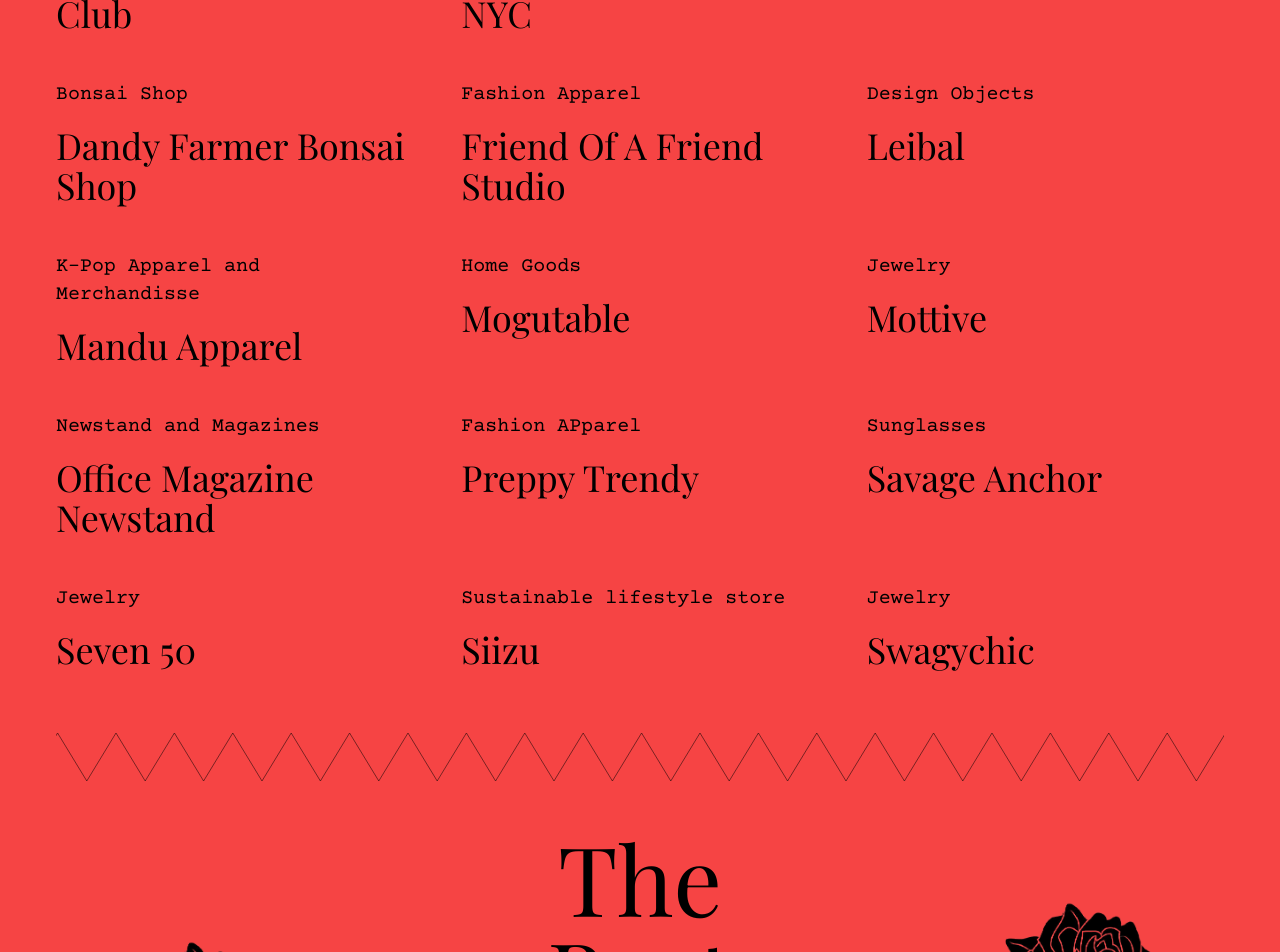
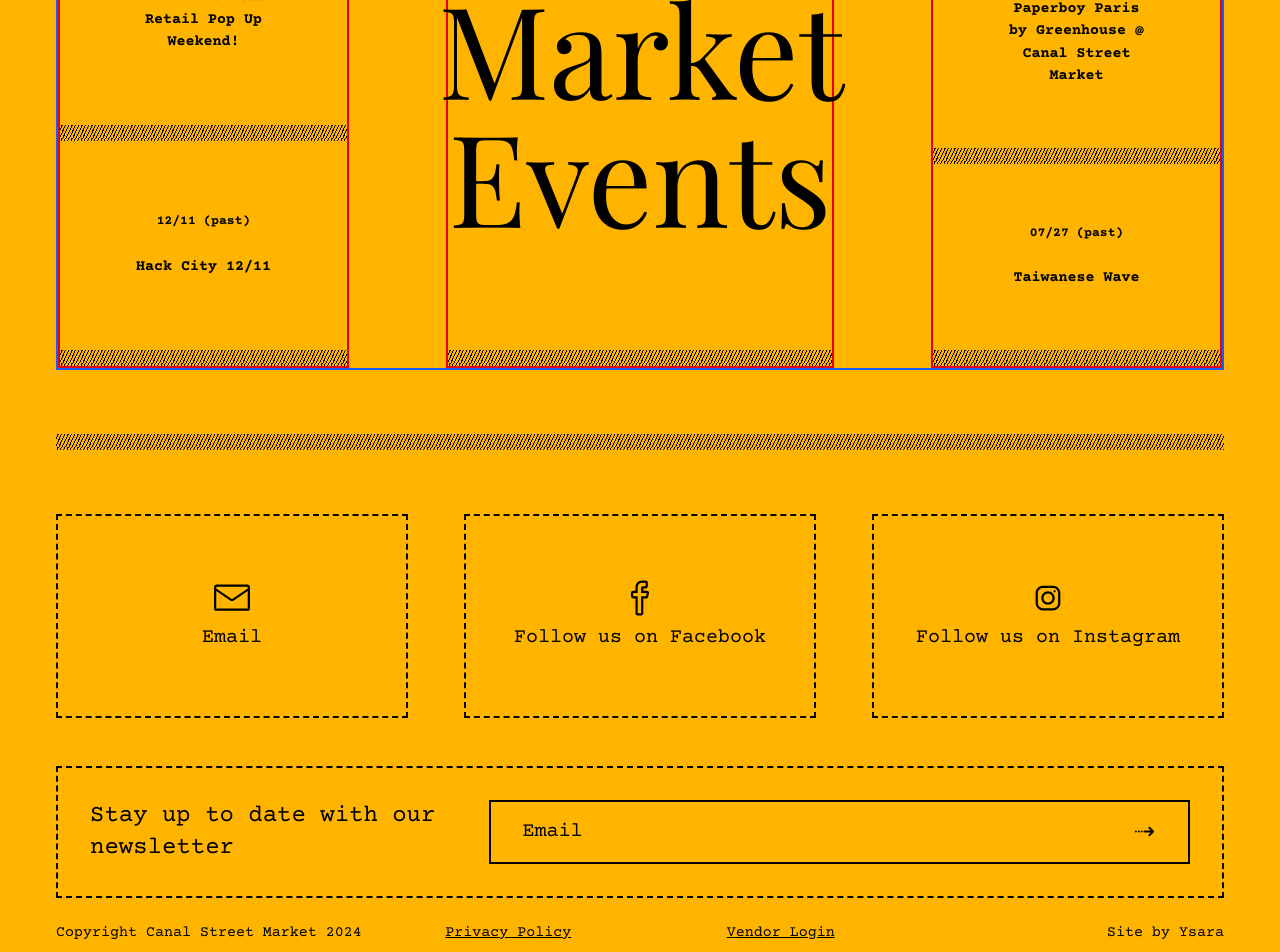
Before and after one commit to Pisethysara-Vong/Canal-Street-Market-website, a React (Vite) app: page / in a window 1280 px wide. Shown: the part 920-1872 px from the top of the page. Built offline with nearby package versions, Linux system fonts and the light colour scheme; a web font is replaced by a local one.

Commit message:
added header and events for community page

```diff
--- a/src/About.tsx
+++ b/src/About.tsx
@@ -1,16 +1,16 @@
-import MarketEvents from './components/marketEvents';
 import  Header  from './components/aboutHeader';
 import Options from './components/options';
 import Footer from './components/footer';
 import ZigzagLine from './components/zigzagLine';
 import HoverComponent from './components/test';
+import AboutEvents from './components/aboutEvents';
 
 function About() {
     return (
         <div className='flex flex-col transition-all duration-500 bg-white px-8 py-8 lg:px-14 lg:py-14'>
             <Header />
             <Options />
-            <MarketEvents />
+            <AboutEvents />
             <Footer />
             <ZigzagLine />
             <HoverComponent />
--- a/src/App.tsx
+++ b/src/App.tsx
@@ -1,11 +1,11 @@
-import RetailMarket from './RetailMarket';
+import Community from './Community';
 
 function App() {
 
   return (
     <div className="overflow-x-hidden antialiased selection:bg-black selection:text-white min-h-screen">
       <div className="box-border h-full w-full m-0 p-0">
-        <RetailMarket />
+        <Community />
       </div>
     </div>
 
--- /dev/null
+++ b/src/Community.tsx
@@ -0,0 +1,22 @@
+import { useEffect } from "react";
+import CommunityHeader from "./components/communityHeader";
+import Footer from "./components/footer";
+import MarketEvents from "./components/marketEvents";
+
+
+
+function Community() {
+    useEffect(() => {
+        document.title = 'Community | Canal Street Market'; // Change the title for About page
+      }, []);
+    return (
+        <div className='flex flex-col w-full bg-[#ffb400] px-8 py-8 lg:px-14 lg:py-14'>
+            <CommunityHeader details="Our mixed-use space hosts ongoing events, podcasts & artists in residence" title="Canal St. Community" />
+            <MarketEvents />
+            <Footer />
+        </div>
+
+    );
+}
+
+export default Community;
--- a/src/RetailMarket.tsx
+++ b/src/RetailMarket.tsx
@@ -1,6 +1,5 @@
 import { useEffect } from "react";
 import FoodHeader from "./components/foodHeader";
-import FoodSelection from "./components/foodSelection";
 import FoodBestSection from "./components/foodBestSection";
 import Footer from "./components/footer";
 import rose from "./assets/2a2acabb846f52811a8a44ae9e1a2f66-removebg-preview.png"
--- /dev/null
+++ b/src/components/aboutEvents.tsx
@@ -0,0 +1,49 @@
+import DashedLine from './dashedLine';
+import map from '../assets/map.png';
+
+
+const AboutEvents = () => {
+    const handleClick = (url: string) => {
+        window.open(url, "_blank");
+    };
+    return (
+        <div className="md:mt-16 mt-12 flex flex-col justify-start items-center">
+            <div className="lg:text-8xl text-6xl lg:w-1/2 text-center tracking-normal mb-8 heading-text">
+                Market Events
+            </div>
+            {DashedLine(100, 0)}
+            {DashedLine(100, 0)}
+            <div className="flex flex-col md:flex-row w-full md:justify-evenly md:m-12 m-4 lg:text-2xl text-xl tracking-normal options-text">
+                <div className="flex flex-col md:w-1/3 justify-start items-center md:border-none border-b-2 border-dashed border-black p-4 ">
+                    <div>09/21</div>
+                    <div className='text-center'>Small Business Retail Pop Up Weekend!</div>
+                </div>
+                <div className="flex flex-col md:w-1/3  justify-start items-center md:border-none border-b-2 border-dashed border-black p-4">
+                    <div>02/07</div>
+                    <div className='text-center'>New Balance x Paperboy Paris by Greenhouse @ Canal Street Market</div>
+                </div>
+                <div className="flex flex-col md:w-1/3  justify-start items-center p-4">
+                    <div>12/11</div>
+                    <div className='text-center'>Hack City 12/11</div>
+                </div>
+            </div>
+            {DashedLine(0, 100)}
+            {DashedLine(0, 100)}
+            <button onClick={() => handleClick("https://canalstreet.market/community/event/")} className='relative border-2 border-black lg:bottom-13 md:bottom-12 bottom-9 bg-white lg:w-1/6 w-1/5 md:p-4 p-2 md:text-xl text-center hover:bg-black hover:text-white duration-250 ease-out cursor-pointer options-text'>See all</button>
+            <div className='flex md:flex-row flex-col w-full h-full md:justify-between md:items-start md:gap-10 gap-4 justify-start items-center md:mt-16 mt-6 heading-text'>
+                <div onClick={() => handleClick("https://www.google.com/maps/place/265+Canal+St,+New+York,+NY+10013/@40.7190077,-74.0030314,17z/data=!3m1!4b1!4m5!3m4!1s0x89c2598a1c3945dd:0x6b44c616961ec727!8m2!3d40.7190077!4d-74.0008427")} className='md:w-1/2 md:h-full w-full h-1/2 flex justify-center items-center cursor-pointer'>
+                    <div className='border-2 border-black border-dashed w-full h-full flex justify-center items-center md:text-6xl text-5xl text-center md:p-4 p-2'>
+                        265 Canal St. New York, NY
+                    </div>
+                </div>
+                <div onClick={() => handleClick("https://www.google.com/maps/place/265+Canal+St,+New+York,+NY+10013/@40.7190077,-74.0030314,17z/data=!3m1!4b1!4m5!3m4!1s0x89c2598a1c3945dd:0x6b44c616961ec727!8m2!3d40.7190077!4d-74.0008427")} className='md:w-1/2 md:h-full w-full h-1/2 border-2 border-black border-dashed flex justify-center items-center cursor-pointer'>
+                    <div className='w-full h-full'>
+                        <img className='w-full h-full object-cover' src={map} alt="" />
+                    </div>
+                </div>
+            </div>
+        </div>
+    )
+}
+
+export default AboutEvents
--- /dev/null
+++ b/src/components/communityHeader.tsx
@@ -0,0 +1,32 @@
+import logo from '../assets/f01b45f7-eb29-4c78-8ddb-e21869cba54c_removalai_preview.png'
+import image from '../assets/food.png'
+
+
+interface CommunityHeaderProps {
+    details: string;
+    title: string;
+}
+
+const CommunityHeader = ({ details, title }: CommunityHeaderProps) => {
+  return (
+    <div>
+        <div className='flex justify-between items-center'>
+            <div className='w-16'>
+                <img src={logo} alt="Logo" />
+            </div>
+        </div>
+        <div className='border-2 border-red-600 flex justify-self-end text-right lg:w-1/5 w-1/2 options-text mt-8 md:text-[15px] text-[13px]'>
+                <p>{details}</p>
+
+            </div>
+        <div className='flex flex-col w-full md:flex-row justify-start items-center md:gap-12 gap-4 mt-4 p-0'>
+            <div className='border-2 border-red-600 w-full heading-text'>
+                <div className='lg:text-[200px] text-6xl'>{title}</div>
+            </div>
+
+        </div>
+    </div>
+  )
+}
+
+export default CommunityHeader
--- a/src/components/diagonalLine.tsx
+++ b/src/components/diagonalLine.tsx
@@ -2,7 +2,7 @@
 
 const DiagonalLinesComponent = () => {
     return (
-        <div className="relative w-full h-4 overflow-hidden md:mb-16 mb-12">
+        <div className="relative w-full h-4 overflow-hidden">
             <motion.div
                 className="absolute inset-0"
                 style={{ backgroundSize: '10px 13px', backgroundImage: 'repeating-linear-gradient(-65deg, #000, #000 1px, transparent 1px, transparent 3px)' }}
--- a/src/components/foodHeader.tsx
+++ b/src/components/foodHeader.tsx
@@ -1,4 +1,3 @@
-import food from '../assets/food.png'
 import logo from '../assets/f01b45f7-eb29-4c78-8ddb-e21869cba54c_removalai_preview.png'
 
 interface FoodHeaderProps {
@@ -23,7 +22,7 @@
             </div>
         <div className='flex flex-col w-full md:flex-row md:justify-between items-center md:gap-12 gap-4 mt-4 p-0'>
             <div className='md:w-1/2 w-full heading-text'>
-                <div className='md:w-1/2 md:text-[160px] text-4xl'>{title}</div>
+                <div className='md:w-1/2 md:text-[160px] text-6xl'>{title}</div>
             </div>
             <div className='md:w-1/2 md:p-4 flex justify-center'>
                 <div className='md:w-100 md:h-120'><img className='w-full h-full object-center' src={image} alt="" /></div>
--- a/src/components/footer.tsx
+++ b/src/components/footer.tsx
@@ -13,29 +13,29 @@
   return (
     <div className="md:mt-16 mt-12">
         <DiagonalLinesComponent />
-        <div className="md:grid md:grid-flow-col md:grid-cols-3 md:gap-14 gap-6 flex flex-col justify-center items-center">
+        <div className="md:grid md:grid-flow-col md:grid-cols-3 md:gap-14 gap-6 flex flex-col justify-center items-center md:mt-16 mt-12">
             <div onClick={() => mailTo("info@canalstreet.market")} className="border-2 border-dashed flex flex-col w-full items-center justify-center md:py-16 py-8 gap-2 cursor-pointer">
                 <div>
                     <GoMail className="md:text-4xl text-2xl"/>
                 </div>
-                <div className="text-center md:text-xl md:w-full w-1/4 options-text">Email</div>
+                <div className="text-center md:text-xl text-[15px] md:w-full w-1/4 options-text">Email</div>
             </div>
             <div onClick={() => handleClick("https://www.facebook.com/canalstreetmarket")} className="border-2 border-dashed flex flex-col w-full items-center justify-center md:py-16 py-8 gap-2 cursor-pointer">
                 <div>
                 <SlSocialFacebook className="md:text-4xl text-2xl"/>
                 </div>
-                <div className="text-center md:text-xl md:w-full w-1/4 options-text">Follow us on Facebook</div>
+                <div className="text-center md:text-xl text-[15px] md:w-full w-1/4 options-text">Follow us on Facebook</div>
             </div>
             <div onClick={() => handleClick("https://www.instagram.com/canalstreetmarket/")} className="border-2 border-dashed flex flex-col w-full items-center justify-center md:py-16 py-8 gap-2 cursor-pointer">
                 <div>
                 <LiaInstagram className="md:text-4xl text-2xl"/>
                 </div>
-                <div className="text-center md:text-xl md:w-full w-1/4 options-text">Follow us on Instagram</div>
+                <div className="text-center md:text-xl text-[15px] md:w-full w-1/4 options-text">Follow us on Instagram</div>
             </div>
         </div>
         <div className="border-2 border-dashed md:mt-12 md:gap-12 gap-8 mt-8 flex md:flex-row md:justify-normal w-full p-8 items-center justify-center flex-col options-text">
 
-            <div className="md:w-1/3 w-full text-2xl md:text-left text-center">Stay up to date with our newsletter</div>
+            <div className="md:w-1/3 w-full md:text-2xl md:text-left text-center">Stay up to date with our newsletter</div>
             <div className="md:w-2/3 w-full border-2 border-black">
                 <form className="flex items-center">
                     <input className=" w-full px-8 py-4 border-none outline-none md:text-xl placeholder-black" type="email" placeholder="Email" required />
@@ -50,18 +50,18 @@
         </div>
         <div className="flex md:flex-row md:flex-nowrap flex-wrap w-full justify-between md:mt-6 mt-4 options-text">
             {/* Copyright */}
-            <div className="md:order-1 order-3 md:w-full w-1/2 md:text-left text-right">
+            <div className="md:order-1 order-3 md:w-full w-1/2 md:text-left text-right text-[15px]">
                 Copyright Canal Street Market 2024
             </div>
 
             {/* Vendor Login and Privacy Policy */}
-            <div className="md:order-2 order-1 flex justify-between w-full md:mb-0 mb-4 ">
+            <div className="md:order-2 order-1 flex justify-between w-full md:mb-0 mb-4 text-[15px] ">
                 <div onClick={() => handleClick("https://canalstreet.market/privacy-policy/")} className="underline cursor-pointer">Privacy Policy</div>
                 <div onClick={() => handleClick("https://canal-street-dashboard.herokuapp.com/login")} className="underline cursor-pointer">Vendor Login</div>
             </div>
 
             {/* Site by Ysara */}
-            <div className="md:order-3 order-2 md:w-full w-1/2 md:text-right">
+            <div className="md:order-3 order-2 md:w-full w-1/2 md:text-right text-[15px]">
                 Site by Ysara
             </div>
         </div>
--- a/src/components/marketEvents.tsx
+++ b/src/components/marketEvents.tsx
@@ -1,44 +1,48 @@
-import DashedLine from './dashedLine';
-import map from '../assets/map.png';
-
+import DiagonalLinesComponent from "./diagonalLine"
 
 const MarketEvents = () => {
-    const handleClick = (url: string) => {
-        window.open(url, "_blank");
-    };
   return (
-        <div className="md:mt-16 mt-12 flex flex-col justify-start items-center">
-            <div className="lg:text-8xl text-6xl lg:w-1/2 text-center tracking-normal mb-8 heading-text">
-                Market Events
+    <div>
+      <div className="border-2 border-blue-600 flex md:flex-row flex-col justify-between md:gap-4 lg:mt-32 mt-16">
+        <div className="border-2 border-red-600 md:w-1/4 flex flex-col justify-between items-center md:order-1 order-2 ">
+            <div className="w-full h-auto md:block hidden">
+                <DiagonalLinesComponent />
             </div>
-            {DashedLine(100, 0)}
-            {DashedLine(100, 0)}
-            <div className="flex flex-col md:flex-row w-full md:justify-evenly md:m-12 m-4 lg:text-2xl text-xl tracking-normal options-text">
-                <div className="flex flex-col md:w-1/3 justify-start items-center md:border-none border-b-2 border-dashed border-black p-4 ">
-                    <div>09/21</div>
+            <div className="md:w-1/2 flex flex-col justify-center items-center md:my-15 my-8 gap-6 options-text font-semibold text-[15px]">
+                <div className="text-[13px]">09/21 (past)</div>
                 <div className='text-center'>Small Business Retail Pop Up Weekend!</div>
             </div>
-                <div className="flex flex-col md:w-1/3  justify-start items-center md:border-none border-b-2 border-dashed border-black p-4">
-                    <div>02/07</div>
+            <DiagonalLinesComponent />
+            <div className="md:w-1/2 flex flex-col justify-center items-center md:my-15 my-8 gap-6 options-text font-semibold text-[15px]">
+                <div className="text-[13px]">12/11 (past)</div>
+                <div className='text-center'>Hack City 12/11</div>
+            </div>
+            <DiagonalLinesComponent />
+        </div>
+        <div className="border-2 border-red-600 md:w-1/3 flex flex-col justify-between items-center md:order-2 order-1">
+            <div className="w-full h-auto md:block hidden">
+                <DiagonalLinesComponent />
+            </div>
+            <div className="flex flex-col justify-center items-center md:my-15 my-8 heading-text">
+                <div className='text-center lg:text-9xl md:text-7xl text-5xl'>Market Events</div>
+            </div>
+            <DiagonalLinesComponent />
+        </div>
+        <div className="border-2 border-red-600 md:w-1/4 flex flex-col justify-between items-center order-3">
+            <div className="w-full h-auto md:block hidden">
+                <DiagonalLinesComponent />
+            </div>
+            <div className="md:w-1/2 flex flex-col justify-center items-center md:my-15 my-8 gap-6 options-text font-semibold text-[15px]">
+                <div className="text-[13px]">02/07 (past)</div>
                 <div className='text-center'>New Balance x Paperboy Paris by Greenhouse @ Canal Street Market</div>
             </div>
-                <div className="flex flex-col md:w-1/3  justify-start items-center p-4">
-                    <div>12/11</div>
-                    <div className='text-center'>Hack City 12/11</div>
+            <DiagonalLinesComponent />
+            <div className="md:w-1/2 flex flex-col justify-center items-center md:my-15 my-8 gap-6 options-text font-semibold text-[15px]">
+                <div className="text-[13px]">07/27 (past)</div>
+                <div className='text-center'>Taiwanese Wave</div>
             </div>
-            </div>
-            {DashedLine(0, 100)}
-            {DashedLine(0, 100)}
-            <button onClick={() => handleClick("https://canalstreet.market/community/event/")} className='relative border-2 border-black lg:bottom-13 md:bottom-12 bottom-9 bg-white lg:w-1/6 w-1/5 md:p-4 p-2 md:text-xl text-center hover:bg-black hover:text-white duration-250 ease-out cursor-pointer options-text'>See all</button>
-            <div className='flex md:flex-row flex-col w-full h-full md:justify-between md:items-start md:gap-10 gap-4 justify-start items-center md:mt-16 mt-6 heading-text'>
-                <div onClick={() => handleClick("https://www.google.com/maps/place/265+Canal+St,+New+York,+NY+10013/@40.7190077,-74.0030314,17z/data=!3m1!4b1!4m5!3m4!1s0x89c2598a1c3945dd:0x6b44c616961ec727!8m2!3d40.7190077!4d-74.0008427")} className='md:w-1/2 md:h-full w-full h-1/2 flex justify-center items-center cursor-pointer'>
-                    <div className='border-2 border-black border-dashed w-full h-full flex justify-center items-center md:text-6xl text-5xl text-center md:p-4 p-2'>
-                        265 Canal St. New York, NY
-                    </div>
-                </div>
-                <div onClick={() => handleClick("https://www.google.com/maps/place/265+Canal+St,+New+York,+NY+10013/@40.7190077,-74.0030314,17z/data=!3m1!4b1!4m5!3m4!1s0x89c2598a1c3945dd:0x6b44c616961ec727!8m2!3d40.7190077!4d-74.0008427")} className='md:w-1/2 md:h-full w-full h-1/2 border-2 border-black border-dashed flex justify-center items-center cursor-pointer'>
-                    <div className='w-full h-full'>
-                        <img className='w-full h-full object-cover' src={map} alt="" />
+            <div className="w-full h-auto md:block hidden">
+                <DiagonalLinesComponent />
             </div>
         </div>
       </div>
```
Lines whose indentation alone changed are shown as unchanged.
